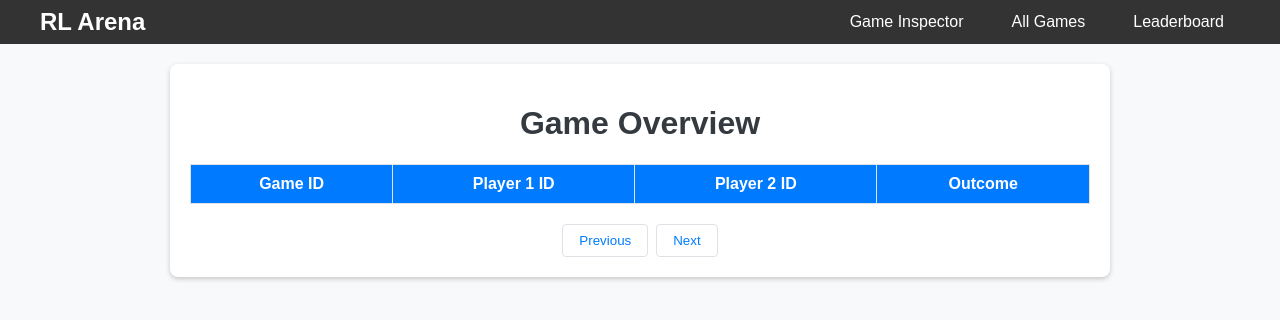
After one commit to Idontker/RLarena, a Python web app: template backend/templates/games.html in a window 1280 px wide. The commit adds this page. Shown: the top 320 px of the page. Run offline with Jinja, Linux system fonts and the light colour scheme; the template is opened without the code that fills it, so the values that code supplies are empty.

Commit message:
added gamespage

```diff
--- /dev/null
+++ b/backend/static/games.css
@@ -0,0 +1,76 @@
+body {
+    font-family: Arial, sans-serif;
+    background-color: #f8f9fa;
+    margin: 0;
+    padding: 0;
+}
+
+.container {
+    margin: 20px auto;
+    padding: 20px;
+    max-width: 900px;
+    background: white;
+    border-radius: 8px;
+    box-shadow: 0 2px 5px rgba(0, 0, 0, 0.2);
+}
+
+h1,
+h2 {
+    text-align: center;
+    color: #343a40;
+}
+
+p {
+    text-align: center;
+    font-size: 18px;
+    color: #495057;
+}
+
+table {
+    width: 100%;
+    border-collapse: collapse;
+    margin-top: 20px;
+}
+
+thead {
+    background-color: #007bff;
+    color: white;
+}
+
+th,
+td {
+    padding: 10px;
+    text-align: center;
+    border: 1px solid #dee2e6;
+}
+
+tbody tr:nth-child(even) {
+    background-color: #f2f2f2;
+}
+
+.pagination {
+    display: flex;
+    justify-content: center;
+    margin-top: 20px;
+}
+
+.pagination button {
+    color: #007bff;
+    padding: 8px 16px;
+    text-decoration: none;
+    border: 1px solid #dee2e6;
+    margin: 0 4px;
+    border-radius: 4px;
+    background: none;
+    cursor: pointer;
+}
+
+.pagination button:hover {
+    background-color: #e9ecef;
+}
+
+.pagination button:active {
+    background-color: #007bff;
+    color: white;
+    border: 1px solid #007bff;
+}
--- /dev/null
+++ b/backend/static/games.js
@@ -0,0 +1,75 @@
+document.addEventListener("DOMContentLoaded", () => {
+    const gameTableBody = document.querySelector("#gameTable tbody");
+
+    // Get the page number from the query parameter
+    const params = new URLSearchParams(window.location.search);
+    const page = params.get("page");
+    const pageNumber = Number(page);
+
+    // Check if the page number is valid
+    const apiUrl =
+        pageNumber && !isNaN(pageNumber)
+            ? `/games/all?page=${pageNumber}`
+            : "/games/all?page=1";
+
+    // Fetch games from the API with the page parameter if valid
+    fetch(apiUrl)
+        .then((response) => {
+            if (!response.ok) {
+                throw new Error("Network response was not ok");
+            }
+            return response.json();
+        })
+        .then((games) => {
+            // Populate the table
+            games.forEach((game) => {
+                console.log(game);
+                const row = document.createElement("tr");
+
+                // Create cells for each field
+
+                const infoCell = document.createElement("td");
+                infoCell.innerHTML = `<a href="/game?id=${game.id}">
+                    <span class="info-icon" title="More info about game ${game.id}">ℹ️</span>
+                    ${game.id}
+                </a>`;
+
+                const player1IdCell = document.createElement("td");
+                player1IdCell.textContent = game.player1_id;
+
+                const player2IdCell = document.createElement("td");
+                player2IdCell.textContent = game.player2_id;
+
+                const outcomeCell = document.createElement("td");
+                outcomeCell.textContent = getOutcomeText(game.outcome);
+
+                // Append cells to the row
+                row.appendChild(infoCell);
+                row.appendChild(player1IdCell);
+                row.appendChild(player2IdCell);
+                row.appendChild(outcomeCell);
+
+                // Append the row to the table body
+                gameTableBody.appendChild(row);
+            });
+        })
+        .catch((error) => {
+            console.error("Error fetching game data:", error);
+        });
+
+    // Helper function to convert outcome codes to text
+    function getOutcomeText(outcome) {
+        switch (outcome) {
+            case -1:
+                return "Draw";
+            case 0:
+                return "Ongoing";
+            case 1:
+                return "Player 1 Wins";
+            case 2:
+                return "Player 2 Wins";
+            default:
+                return "Unknown";
+        }
+    }
+});
--- /dev/null
+++ b/backend/static/nav.css
@@ -0,0 +1,44 @@
+/* Navbar Styles */
+.navbar {
+    background-color: #333;
+    color: #fff;
+    padding: 0.5rem 1rem;
+}
+
+.navbar-container {
+    display: flex;
+    justify-content: space-between;
+    align-items: center;
+    max-width: 1200px;
+    margin: 0 auto;
+}
+
+.navbar-brand {
+    font-size: 1.5rem;
+    font-weight: bold;
+    color: #fff;
+    text-decoration: none;
+}
+
+.navbar-links {
+    list-style: none;
+    display: flex;
+    margin: 0;
+    padding: 0;
+}
+
+.navbar-links li {
+    margin-left: 1rem;
+}
+
+.navbar-links a {
+    color: #fff;
+    text-decoration: none;
+    padding: 0.5rem 1rem;
+    border-radius: 4px;
+    transition: background-color 0.3s;
+}
+
+.navbar-links a:hover {
+    background-color: #575757;
+}
--- a/backend/static/player.js
+++ b/backend/static/player.js
@@ -22,7 +22,7 @@ const renderTable = (player) => {
             const row = `
                 <tr>
                     <td>
-                        <a href="/?id=${game.id}">
+                        <a href="/game?id=${game.id}">
                             <span class="info-icon" title="More info about game ${game.id}">ℹ️</span>
                             ${game.id}
                         </a>
--- /dev/null
+++ b/backend/templates/games.html
@@ -0,0 +1,70 @@
+<!DOCTYPE html>
+<html lang="en">
+    <head>
+        <meta charset="UTF-8" />
+        <meta name="viewport" content="width=device-width, initial-scale=1.0" />
+        <title>Game Overview</title>
+        <link rel="stylesheet" href="/static/games.css" />
+        <link rel="stylesheet" href="/static/nav.css" />
+    </head>
+    <body>
+        <!-- Navbar -->
+        <nav class="navbar">
+            <div class="navbar-container">
+                <a href="/" class="navbar-brand">RL Arena</a>
+                <ul class="navbar-links">
+                    <li><a href="/game?id=1">Game Inspector</a></li>
+                    <li><a href="/games">All Games</a></li>
+                    <li><a href="/leaderboard">Leaderboard</a></li>
+                </ul>
+            </div>
+        </nav>
+
+        <div class="container">
+            <h1>Game Overview</h1>
+            <table id="gameTable">
+                <thead>
+                    <tr>
+                        <th>Game ID</th>
+                        <th>Player 1 ID</th>
+                        <th>Player 2 ID</th>
+                        <th>Outcome</th>
+                    </tr>
+                </thead>
+                <tbody>
+                    <!-- Rows will be inserted dynamically by JavaScript -->
+                </tbody>
+            </table>
+            <div class="pagination">
+                <button id="prevPage" onclick="prevPage()">Previous</button>
+                <button id="nextPage" onclick="nextPage()">Next</button>
+            </div>
+        </div>
+        <script>
+            function getCurrentPageNumber() {
+                const params = new URLSearchParams(window.location.search);
+                const page = params.get("page");
+                const pageNumber = Number(page);
+
+                let currentPage =
+                    pageNumber && !isNaN(pageNumber) ? pageNumber : 1;
+                return currentPage;
+            }
+            // TODO: missing "hasNext" and "hasPrev" variants
+            function prevPage() {
+                let currentPage = getCurrentPageNumber();
+                if (currentPage > 1) {
+                    currentPage--;
+                    window.location.href = `/games?page=${currentPage}`;
+                }
+            }
+
+            function nextPage() {
+                let currentPage = getCurrentPageNumber();
+                currentPage++;
+                window.location.href = `/games?page=${currentPage}`;
+            }
+        </script>
+        <script src="/static/games.js"></script>
+    </body>
+</html>
```
Also changed, not shown: backend/static/style.css (+10 -0 lines), backend/templates/game.html (+17 -1 lines), backend/templates/leaderboard.html (+13 -0 lines), backend/templates/player.html (+13 -0 lines), 3 other files.
